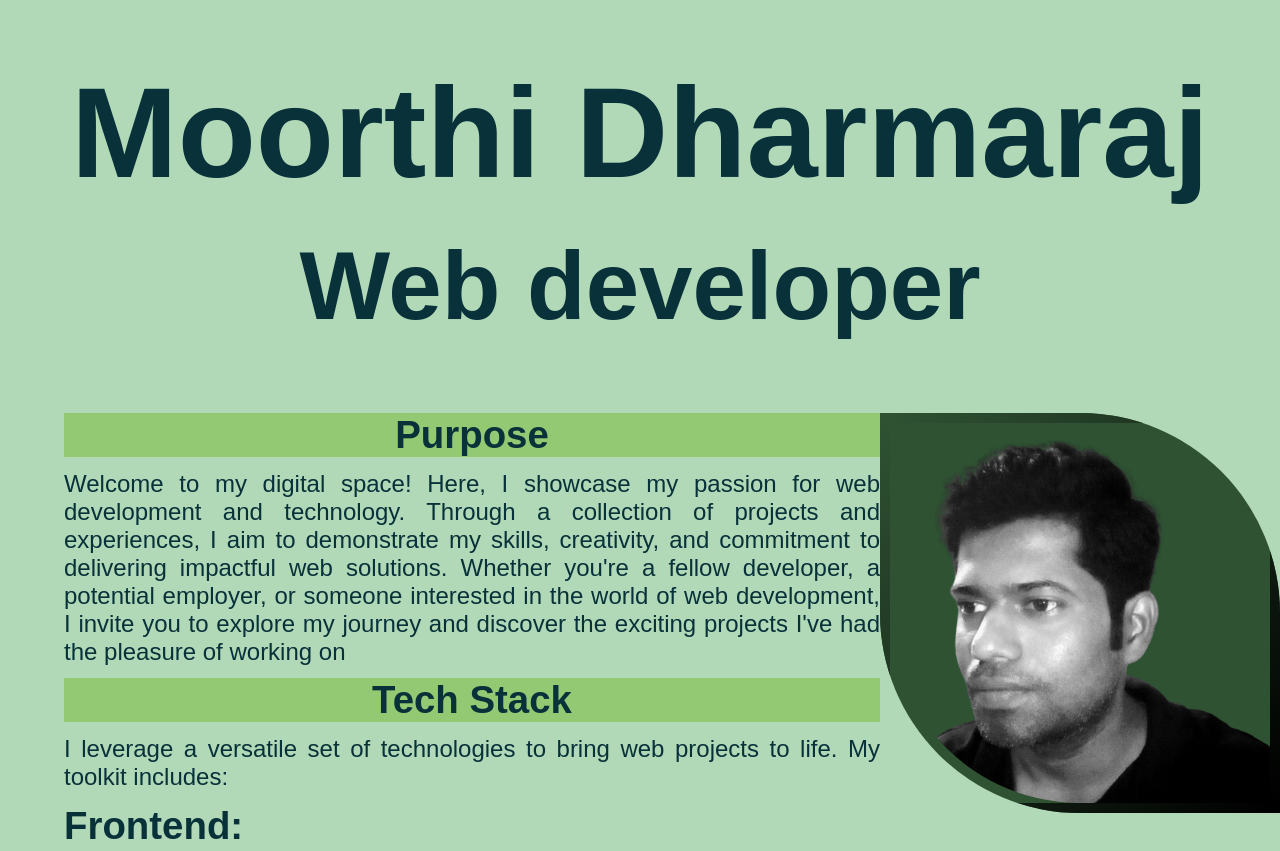
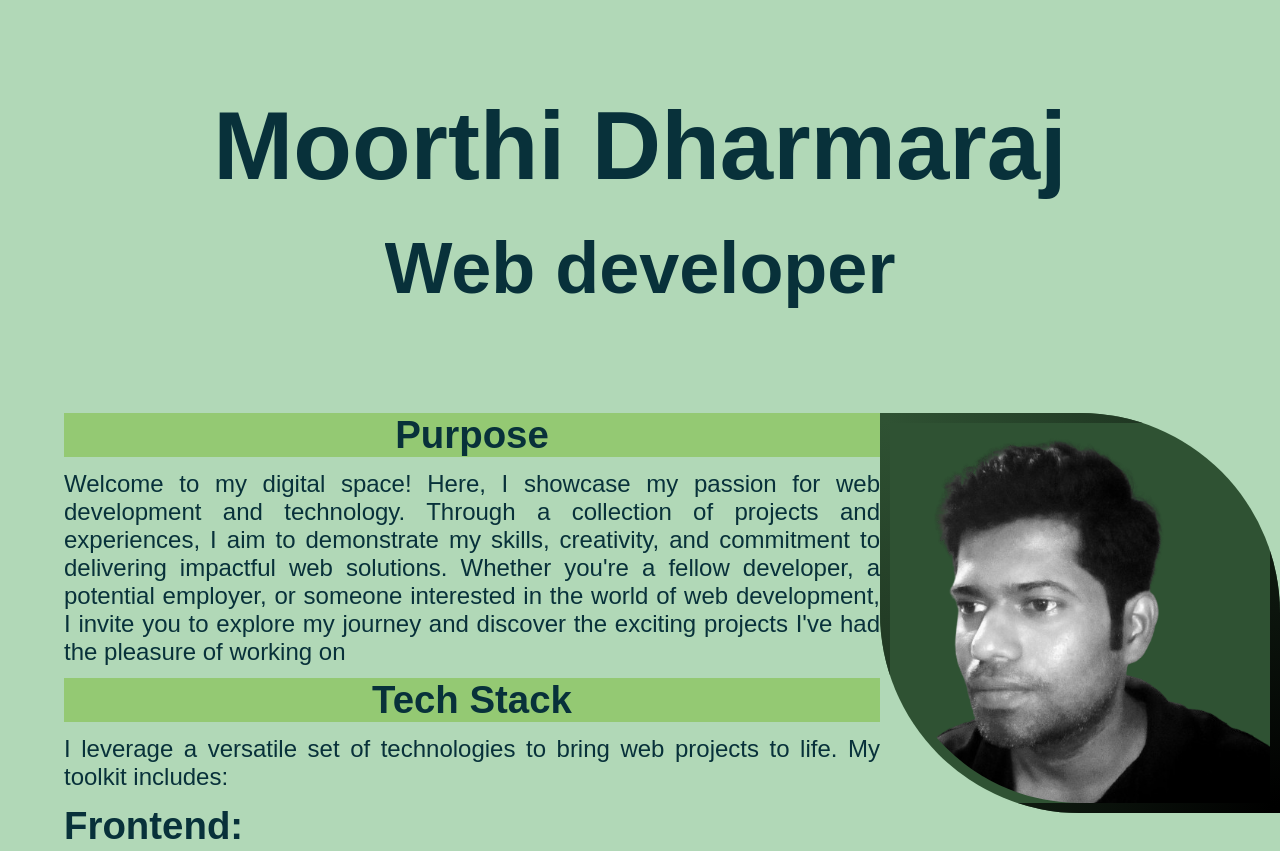
Before and after one commit to moorthid2023/moorthid2023.github.io, a plain HTML site: page index.html in a window 1280 px wide. Shown: the top 851 px of the page. Drawn offline with Linux system fonts and the light colour scheme.

Commit message:
Update index.html

```diff
--- a/index.html
+++ b/index.html
@@ -8,7 +8,7 @@
     <style>
         :root{
     --content-font-size:10px;
-    --header-font-size:4rem;
+    --header-font-size:3rem;
     --main-font-size:3rem;
     --main-section-h2-font-size:3rem;
     --main-section-h3-font-size:2.4rem;
```
